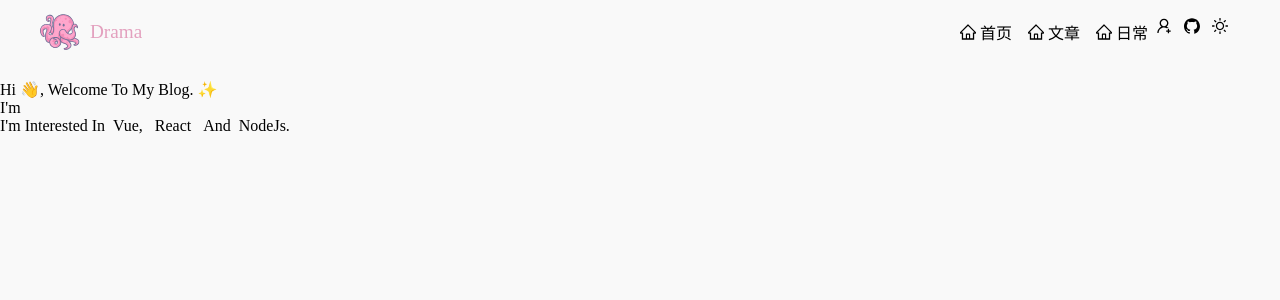
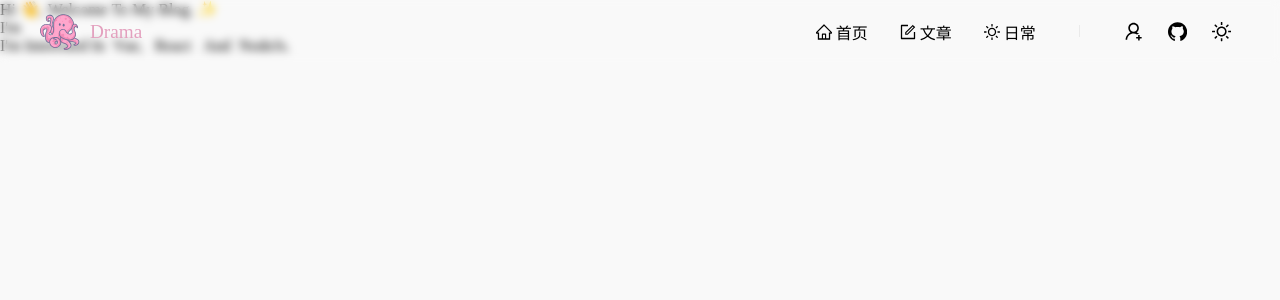
Before and after one commit to aa0330/Blog-bar, a React (Vite) app in the folder client/: page / in a window 1280 px wide. Shown: the top 300 px of the page. Built offline with nearby package versions, Linux system fonts and the light colour scheme.

Commit message:
feat:导航栏finished

```diff
--- a/client/src/app/router.js
+++ b/client/src/app/router.js
@@ -1,11 +1,13 @@
 import { lazy } from "react";
 import { buildRoutes } from "@/utils";
 import path from "path";
+import { HomeOutlined, FormOutlined, SunOutlined } from "@ant-design/icons";
 
 export const routerConfig = [
   {
     path: "/",
     element: lazy(() => import("@/components/Layout")),
+
     children: [
       {
         path: "/",
@@ -13,7 +15,7 @@ export const routerConfig = [
         meta: {
           title: "首页",
           show: true,
-          icon: "HomeFilled",
+          icon: HomeOutlined,
         },
       },
       {
@@ -22,7 +24,7 @@ export const routerConfig = [
         meta: {
           title: "文章",
           show: true,
-          icon: "Tickets",
+          icon: FormOutlined ,
         },
       },
       {
@@ -31,7 +33,7 @@ export const routerConfig = [
         meta: {
           title: "日常",
           show: true,
-          icon: "Sunny",
+          icon: SunOutlined,
         },
       },
     ],
--- a/client/src/components/Layout/Heander/Button/index.jsx
+++ b/client/src/components/Layout/Heander/Button/index.jsx
@@ -4,33 +4,35 @@ import {
   GithubOutlined,
   SunOutlined,
 } from "@ant-design/icons";
+import { Divider } from "antd";
 
 import "./index.scss";
 
 const Button = () => {
   return (
-    <>
+    <div className="btns-container">
+      <Divider style={{ marginRight: "1.75rem" }} type="vertical" />
       <div
         title="登录"
         onClick={() => {}}
         className="header-btns w-7 h-7 flex justify-center items-center rounded-lg border hover:cursor-pointer hover:bg-btnHover"
       >
-        <UserAddOutlined />
+        <UserAddOutlined style={{ fontSize: "1.2rem" }} />
       </div>
       <div
         onClick={() => {}}
         title="github"
         className="header-btns  w-7 h-7 ml-3 flex justify-center items-center rounded-lg border hover:cursor-pointer hover:bg-btnHover"
       >
-        <GithubOutlined />
+        <GithubOutlined style={{ fontSize: "1.2rem" }} />
       </div>
       <div
         className="header-btns  w-7 h-7 ml-3 flex rounded-lg justify-center items-center border hover:cursor-pointer hover:bg-btnHover"
         onClick={() => {}}
       >
-        <SunOutlined />
+        <SunOutlined style={{ fontSize: "1.2rem" }} />
       </div>
-    </>
+    </div>
   );
 };
 export default Button;
--- a/client/src/components/Layout/Heander/Button/index.scss
+++ b/client/src/components/Layout/Heander/Button/index.scss
@@ -1,4 +1,14 @@
-.header-btns {
-  width: 1.75rem;
-  height: 1.75rem;
+.btns-container {
+  display: flex;
+  justify-content: center;
+  align-items: center;
+  margin-left: 1.2rem;
+
+  .header-btns {
+    width: 1.75rem;
+    height: 1.75rem;
+    margin-left: 1rem;
+    display: flex;
+    align-items: center;
+  }
 }
--- a/client/src/components/Layout/Heander/index.scss
+++ b/client/src/components/Layout/Heander/index.scss
@@ -5,7 +5,7 @@
   display: flex;
   z-index: 10;
   backdrop-filter: blur(4px);
-  background-color: #f9f9f9;
+  // background-color: #f9f9f9;
 
   .header-context {
     width: 75rem;
--- a/client/src/components/Layout/Heander/menu/index.jsx
+++ b/client/src/components/Layout/Heander/menu/index.jsx
@@ -3,19 +3,20 @@ import { routerConfig } from "@/app/router";
 import Icon, { HomeOutlined } from "@ant-design/icons";
 
 const Menu = () => {
-
   return (
     <div className="header-menus flex text-menu">
       {routerConfig[0].children.map(
         (ele) =>
           ele.meta.show && (
             <div key={ele.meta.title} className="header-block">
-              <HomeOutlined style={{marginRight: ".25rem"}} />
+              <Icon
+                component={ele.meta.icon}
+                style={{ marginRight: ".25rem" }}
+              />
               <span>{ele.meta.title}</span>
             </div>
           )
       )}
-
     </div>
   );
 };
--- a/client/src/components/Layout/Heander/menu/index.scss
+++ b/client/src/components/Layout/Heander/menu/index.scss
@@ -3,7 +3,7 @@
   flex-direction: row;
 
   .header-block {
-    margin: 0 .5rem;
+    margin: 1rem;
     display: flex;
     align-items: center;
     justify-content: center;
--- a/client/src/pages/Home/index.scss
+++ b/client/src/pages/Home/index.scss
@@ -1,8 +1,8 @@
 .home_container {
   width: 100vw;
   height: 100vh;
-  padding-top: 5rem;
   background-color: #f9f9f9;
+
   .home_context {
     width: 60rem;
     display: flex;
@@ -10,9 +10,6 @@
     justify-content: center;
     align-self: center;
 
-    .main_context {
-      display: block;
-    }
     p {
       margin: 0;
     }
```
